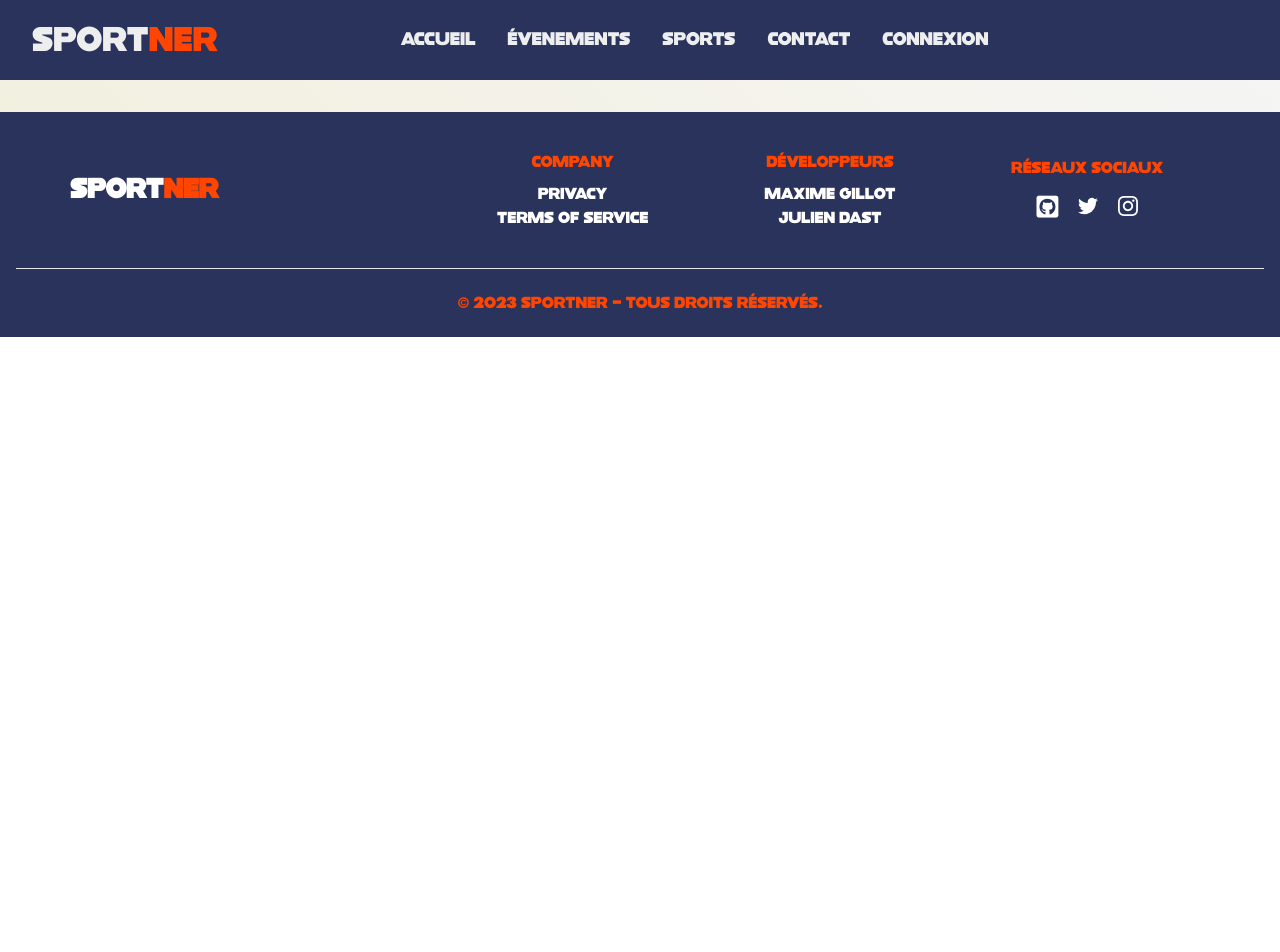
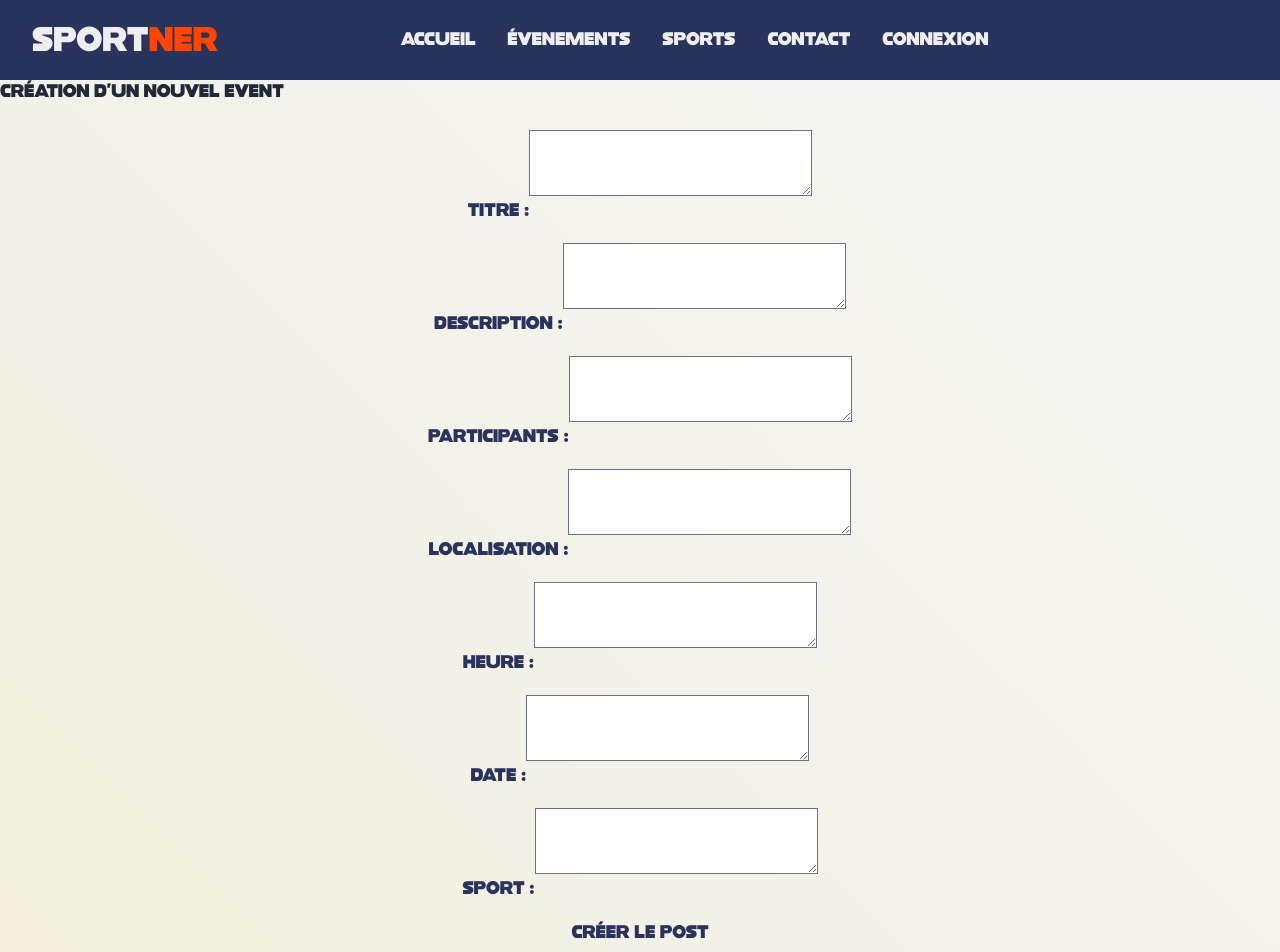
Before and after one commit to MaximeGillot5/sportner, a React (Create React App) app in the folder frontend/: page /events in a window 1280 px wide. Shown: the top 952 px of the page. Before the commit the page ends 800 px from the top, so only its background shows below. Built offline with nearby package versions, Linux system fonts and the light colour scheme; no server answers.

Commit message:
event form and list

```diff
--- a/frontend/src/App.js
+++ b/frontend/src/App.js
@@ -15,19 +15,20 @@ const App = () => {
   return (
     <div>
       <Navbar />
-      <Router>
+      <Events />
+      {/* <Router>
         <div>
           <Routes>
             <Route path="/" element={<Home />} />
             <Route path="/about" element={<About />} />
             <Route path="/login" element={<LoginForm />} />
             <Route path='/account' element={<UserAccount />} />
-            <Route path='/passwords/reset' element={<ForgotPassword/>} />
-            <Route path='/passwords/lost' element={<LostPassword/>} />
+            <Route path='/passwords/reset' element={<ForgotPassword />} />
+            <Route path='/passwords/lost' element={<LostPassword />} />
             <Route path='/events' element={<Events />} />
           </Routes>
         </div>
-      </Router>
+      </Router> */}
       <Footer />
     </div>
   );
--- a/frontend/src/components/EventsList.js
+++ b/frontend/src/components/EventsList.js
@@ -0,0 +1,41 @@
+import React, { useEffect, useState } from 'react';
+import axios from 'axios';
+
+function EventsList() {
+    const [events, setEvents] = useState([]);
+
+    useEffect(() => {
+        fetchEvents();
+    }, []);
+
+    const fetchEvents = async () => {
+        try {
+            const token = localStorage.getItem('token'); // Récupérer le jeton d'accès depuis le local storage
+            const response = await axios.get('http://localhost:4000/events', {
+                headers: {
+                    Authorization: `${token}`, // Inclure le jeton d'accès dans l'en-tête de la requête
+                },
+            });
+            setEvents(response.data.events);
+        } catch (error) {
+            console.error('Erreur lors de la récupération des événements :', error);
+        }
+    };
+
+
+    return (
+        <div>
+            <h2>Liste des événements</h2>
+            {events.map((event) => (
+                <div key={event.id}>
+                    <h3>{event.event_name}</h3>
+                    <p>{event.description}</p>
+                    <p>Localisation : {event.location}</p>
+                    {/* Affichez d'autres détails de l'événement si nécessaire */}
+                </div>
+            ))}
+        </div>
+    );
+}
+
+export default EventsList;
--- /dev/null
+++ b/frontend/src/components/NewEventForm.js
@@ -0,0 +1,144 @@
+import React, { useState } from "react";
+import { useAtom } from "jotai";
+import { userAtom } from "../atom";
+
+function NewEventForm() {
+    const [title, setTitle] = useState("");
+    const [content, setContent] = useState("");
+    const [user] = useAtom(userAtom);
+    const [attendees, setAttendees] = useState("");
+    const [location, setLocation] = useState("");
+    const [event_time, setEventTime] = useState("");
+    const [event_date, setEventDate] = useState("");
+    const [sport_id, setSportId] = useState("");
+
+    const handleTitleChange = (event) => {
+        setTitle(event.target.value);
+    };
+
+    const handleContentChange = (event) => {
+        setContent(event.target.value);
+    };
+
+    const handleAttendeesChange = (event) => {
+        setAttendees(event.target.value);
+    };
+
+    const handleLocationChange = (event) => {
+        setLocation(event.target.value);
+    };
+
+    const handleEventTimeChange = (event) => {
+        setEventTime(event.target.value);
+    };
+
+    const handleEventDateChange = (event) => {
+        setEventDate(event.target.value);
+    };
+
+    const handleSportIdChange = (event) => {
+        setSportId(event.target.value);
+    };
+
+    const handleSubmit = async (event) => {
+        event.preventDefault();
+
+        const newEvent = {
+            event: {
+                event_name: title,
+                description: content,
+                user_id: user.user_id, // Récupération de l'ID de l'utilisateur à partir de userAtom
+                attendees: attendees,
+                location: location,
+                event_time: event_time,
+                event_date: event_date,
+                sport_id: sport_id,
+            },
+        };
+
+        try {
+            const token = localStorage.getItem("token");
+            const response = await fetch("http://localhost:4000/events", {
+                method: "POST",
+                headers: {
+                    "Content-Type": "application/json",
+                    Authorization: token ? token : user.token,
+                },
+                body: JSON.stringify(newEvent),
+            });
+
+            if (response.ok) {
+                console.log("L'event a été créé avec succès");
+            } else {
+                console.error("Erreur lors de la création de l'event");
+            }
+        } catch (error) {
+            console.error("Erreur lors de la création de l'event :", error);
+        }
+    };
+
+
+    return (
+        <div>
+            <h2>Création d'un nouvel Event</h2>
+            <form onSubmit={handleSubmit}>
+                <div>
+                    <label htmlFor="title">Titre :</label>
+                    <textarea id="title" value={title} onChange={handleTitleChange} />
+                </div>
+                <div>
+                    <label htmlFor="content">Description :</label>
+                    <textarea
+                        id="content"
+                        value={content}
+                        onChange={handleContentChange}
+                    />
+                </div>
+                <div>
+                    <label htmlFor="attendees">Participants :</label>
+                    <textarea
+                        id="attendees"
+                        value={attendees}
+                        onChange={handleAttendeesChange}
+                    />
+                </div>
+                <div>
+                    <label htmlFor="location">Localisation :</label>
+                    <textarea
+                        id="location"
+                        value={location}
+                        onChange={handleLocationChange}
+                    />
+                </div>
+                <div>
+                    <label htmlFor="event_time">Heure :</label>
+                    <textarea
+                        id="event_time"
+                        value={event_time}
+                        onChange={handleEventTimeChange}
+                    />
+                </div>
+                <div>
+                    <label htmlFor="event_date">Date :</label>
+                    <textarea
+                        id="event_date"
+                        value={event_date}
+                        onChange={handleEventDateChange}
+                    />
+                </div>
+                <div>
+                    <label htmlFor="sport_id">Sport :</label>
+                    <textarea
+                        id="sport_id"
+                        value={sport_id}
+                        onChange={handleSportIdChange}
+                    />
+                </div>
+                <button type="submit">Créer le post</button>
+            </form>
+        </div>
+
+    );
+}
+
+export default NewEventForm;
--- a/frontend/src/page/Events.js
+++ b/frontend/src/page/Events.js
@@ -1,12 +1,12 @@
 import React from 'react';
-import NewEventForm from '../components/NewEvent';
+import NewEventForm from '../components/NewEventForm';
 import EventsList from '../components/EventsList';
 
 const Events = () => {
   return (
     <div>
-      {/* <NewEventForm/>
-      <EventsList/> */}
+      <NewEventForm />
+      <EventsList />
     </div>
   );
 };
```
Also changed, not shown: frontend/src/components/NewEvent.js (deleted), 1 other file (tests, documents, lock files or other folders).
